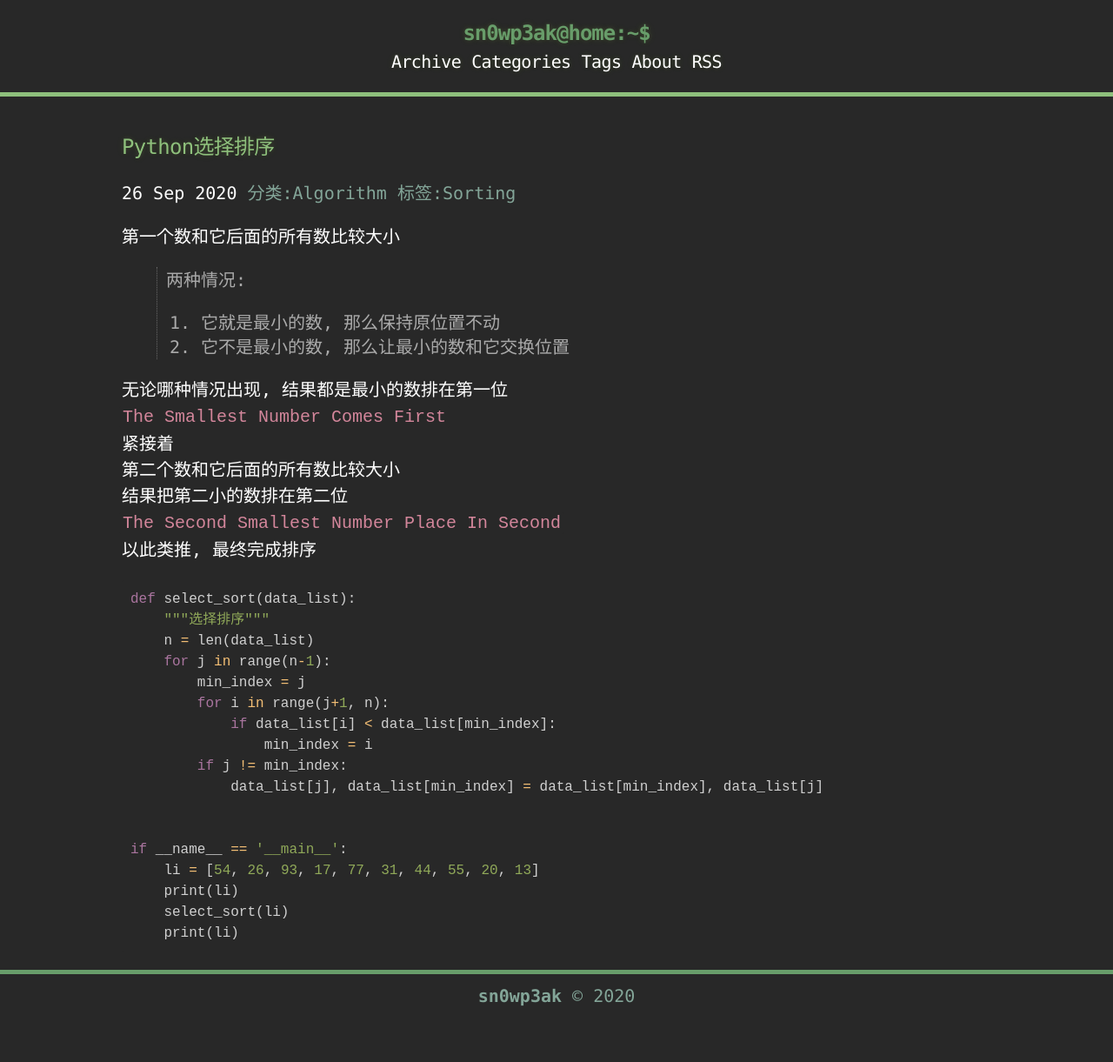
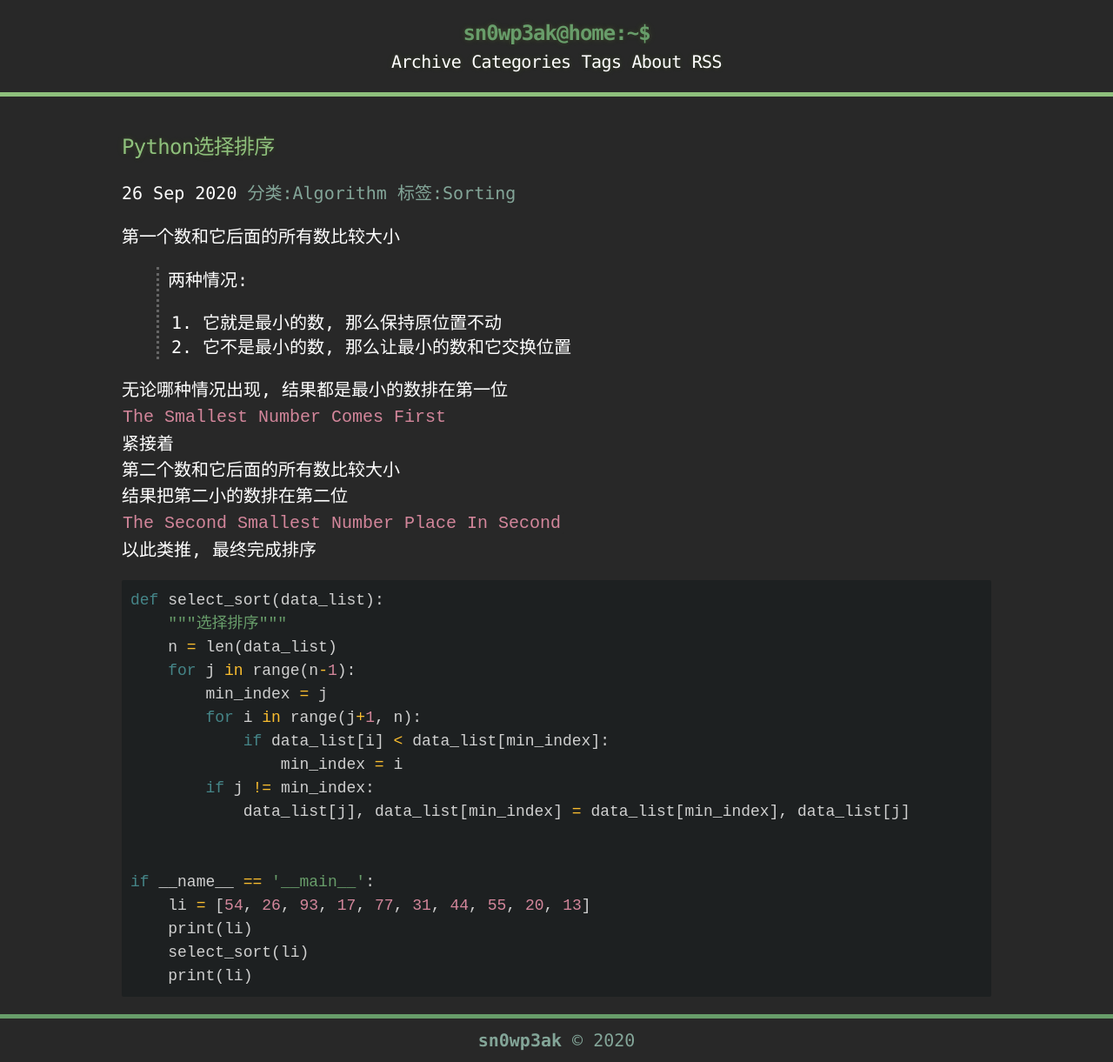
Before and after one commit to sn0wp3ak/sn0wp3ak.github.io, a Jekyll site: the page built from _posts/2020-09-26-Python选择排序.md, in a window 1280 px wide. Shown: the whole page at 87% size. Built offline with Jekyll 4.4.1, drawn with Linux system fonts in a browser that asks for light colours; before the commit the page ends 1170 px from its top, so only the background shows below that.

Commit message:
mod css +

```diff
--- a/_sass/base.scss
+++ b/_sass/base.scss
@@ -145,15 +145,15 @@ ul li {
 }
 
 blockquote {
-  color: $blockquote-color;
+  color: $fg;
   padding-left: 10px;
-  border-left: 1px dotted $blockquote-border;
+  border-left: 3px dotted $blockquote-border;
 }
 
 pre {
-  background: $bg;
+  background: #1d2021;
   padding: 10px;
-  font-size: 16px;
+  font-size: 18px;
   color: #d65d0e;
   border-radius: 2px;
   text-wrap: normal;
--- a/_sass/rouge-base16-dark.scss
+++ b/_sass/rouge-base16-dark.scss
@@ -8,16 +8,16 @@
 .highlight {
 
   $plaintext: $alto !default;
-  $string: $chelsea-cucumber !default;
-  $literal: $chelsea-cucumber !default;
-  $keyword: $bouquet !default;
+  $string: $green !default;
+  $literal: $purple !default;
+  $keyword: #458588 !default;
   $error-foreground: $cod-grey !default;
   $error-background: $apple-blossom !default;
   $comment: $grey !default;
   $preprocessor: $rajah !default;
   $name-space: $rajah !default;
   $name-attribute: $hippie-blue !default;
-  $operator: $rajah !default;
+  $operator: $yellow !default;
   $keyword-type: $raw-sienna !default;
   $regex: $gulf-stream !default;
   $string-escape: $potters-clay !default;
```
